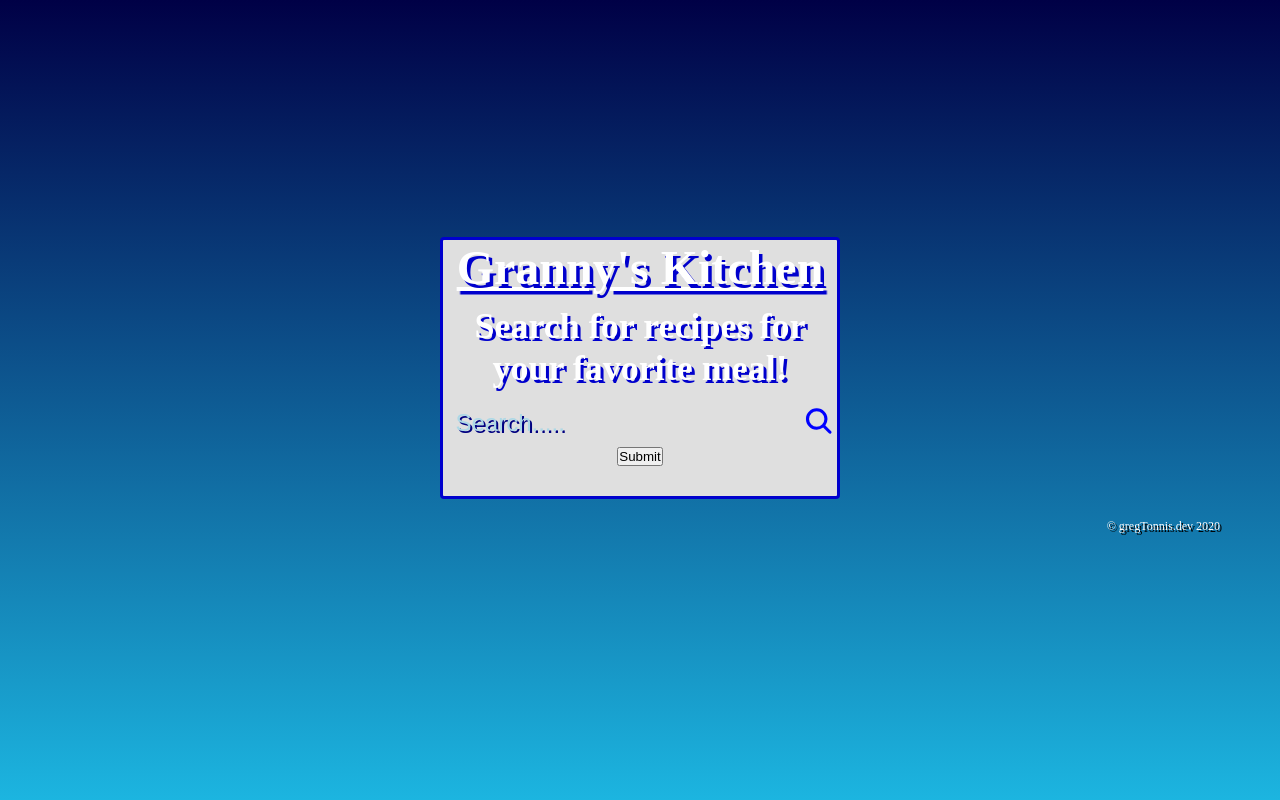
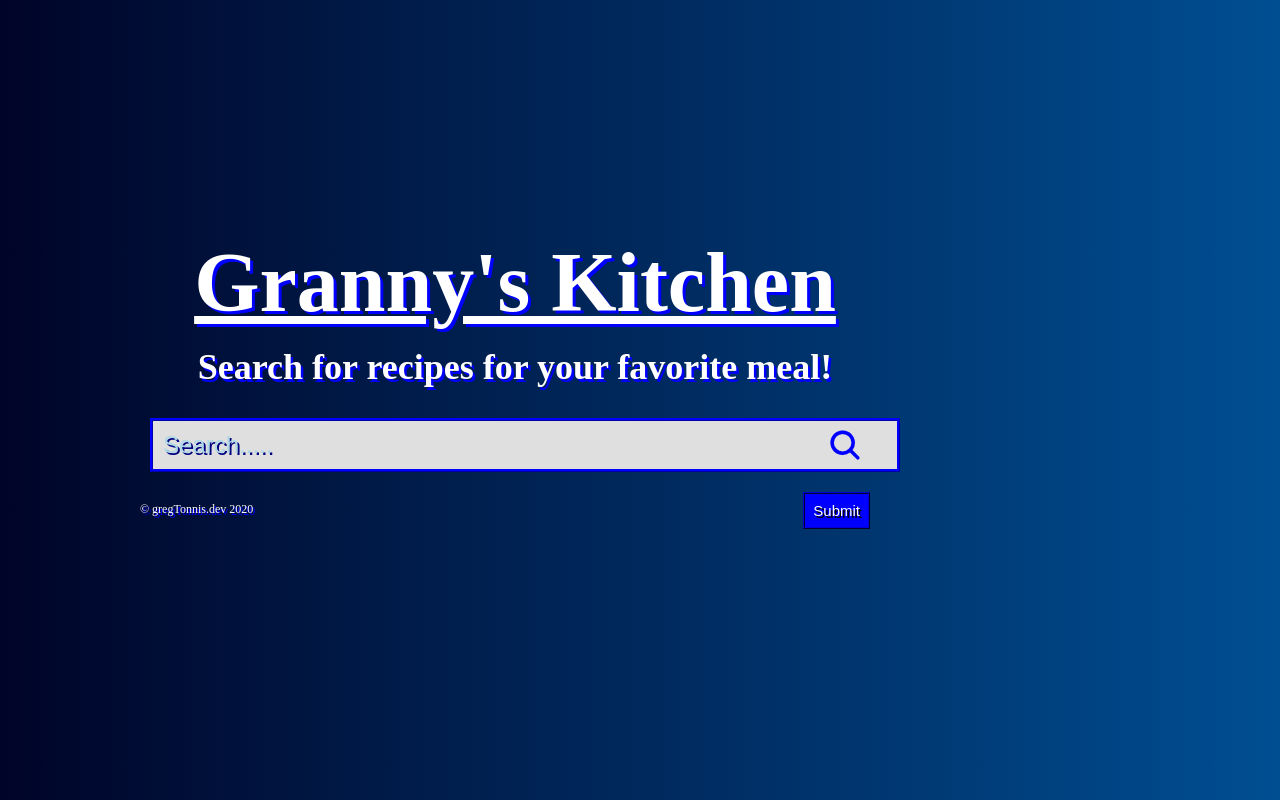
Before and after one commit to gtonnis/granny-s-kitchen, a plain HTML site: page index.html in a window 1280 px wide. Drawn offline with nearby package versions, Linux system fonts and the light colour scheme.

Commit message:
Update style.css

```diff
--- a/style.css
+++ b/style.css
@@ -15,21 +15,20 @@ html {
 }
 
 h1{
-  font-size: 4rem;
-    text-shadow: 3.5px 3.5px mediumblue;
+    text-shadow: 3px 3px blue;
     text-decoration: underline;
 }
 h2{
     text-shadow: 1px 1px black;
     text-decoration: underline;
-    text-decoration-color: blue;
+    text-decoration-color: navy;
 }
 h3{
   color: white;
   text-align: center;
-  text-shadow: 3px 3px mediumblue;
+  text-shadow: 2.5px 2.5px blue;
   font-size: 3rem;
-  margin: 10px;
+  margin: 15px;
 }
 
 section {
@@ -39,17 +38,17 @@ section {
   align-items: center;
   justify-content: center;
   padding: 100px 0;
-  background: #000046;  /* fallback for old browsers */
-  background: -webkit-linear-gradient(to bottom, #000046, #1CB5E0);  /* Chrome 10-25, Safari 5.1-6 */
-  background: linear-gradient(to bottom,  #000046, #1CB5E0); /* W3C, IE 10+/ Edge, Firefox 16+, Chrome 26+, Opera 12+, Safari 7+ */
+  background: #000428;  /* fallback for old browsers */
+background: -webkit-linear-gradient(to right, #000428, #004e92);  /* Chrome 10-25, Safari 5.1-6 */
+background: linear-gradient(to right,  #000428, #004e92); /* W3C, IE 10+/ Edge, Firefox 16+, Chrome 26+, Opera 12+, Safari 7+ */
 
 }
 .container {
   width: 100%;
-  height: 90%;
-  max-width: 1200px;
-  margin: 0 auto;
-  padding: 20px;
+  height: 100%;
+  max-width: 1000px;
+  margin: auto;
+  padding: 0;
 
 }
 .title {
@@ -57,23 +56,30 @@ section {
   color: white;
   margin-bottom: 30px;
 }
-form {
-  width: 90%;
-  max-width: 400px;
-  margin: 20px auto;
+
+
+#input-box {
+    width: 100%;
+  padding: 10px;
+  border: ridge;
+  border-color: blue;
+  font-size: 2rem;
+  margin: 30px 0px 0px 10px;
   background-color: rgb(223, 223, 223);
-  border: solid;
-  border-radius: 4px;
-  border-color: mediumblue;
+  display:block;
 }
-input {
-    width: 90%;
-  padding: 10px;
-   border: none;
-  outline: none;
-  font-size: 2rem;
-  background-color: rgb(223, 223, 223);
-  display: inline-block;
+
+button{
+  color: white;
+  background-color: blue;
+  border-style: ridge;
+  border-color: navy;
+    text-shadow: 2px 2px black;
+padding: 8px;
+font-size: 15px;
+  cursor: pointer;
+  float:right;
+  margin: 20px;
 }
 
 ::placeholder{
@@ -82,9 +88,11 @@ input {
   text-shadow: 2px 2px navy;
 }
 form ion-icon {
+  margin-top: -45px;
+  margin-right: 15px;
   width: 8%;
   font-size: 3rem;
-  margin-bottom: -8px;
+  float: right;
   color: blue;
   display: inline-block;
 }
@@ -107,7 +115,7 @@ form ion-icon {
   width: 100%;
   height: 300px;
   border-radius: 4px;
-  box-shadow: 2px 2px silver;
+  box-shadow: 3px 3px silver;
 }
 .flex-container {
   display: flex;
@@ -127,11 +135,12 @@ form ion-icon {
   width: 130px;
   padding: 10px 0;
   background-color: black;
-  color: silver;
+  color: white;
   font-size: 1.4rem;
   font-weight: 600;
   margin-top: 20px;
-  border-radius: 4px;
+  border-style: ridge;
+  border-color: silver;
   align-self: flex-start;
 }
 .item-data {
@@ -143,13 +152,13 @@ form ion-icon {
   line-height: 2rem;
   text-shadow: 0.5px 0.5px black;
 }
-.container.initial .brand {
+.container .brand {
   font-size: 7rem;
 }
-.container.initial form {
+.container form {
   max-width: 750px;
 }
-.container.initial form input {
+.container form input {
   padding: 20px;
   font-size: 3rem;
 }
@@ -158,21 +167,21 @@ form ion-icon {
   .search-result {
     grid-gap: 10px;
   }
-  .container.initial .brand {
+  .container .brand {
     font-size: 4rem;
   }
-  .container.initial form {
+  .container form {
     max-width: 500px;
   }
-  .container.initial form input {
+  .container form input {
     padding: 10px;
     font-size: 2rem;
   }
 }
 
 .footer{
-  text-align: right;
+  text-align: left;
   color:white;
   margin: auto;
-  text-shadow: 2px 2px black;
+  text-shadow: 2px 2px blue;
 }
```
